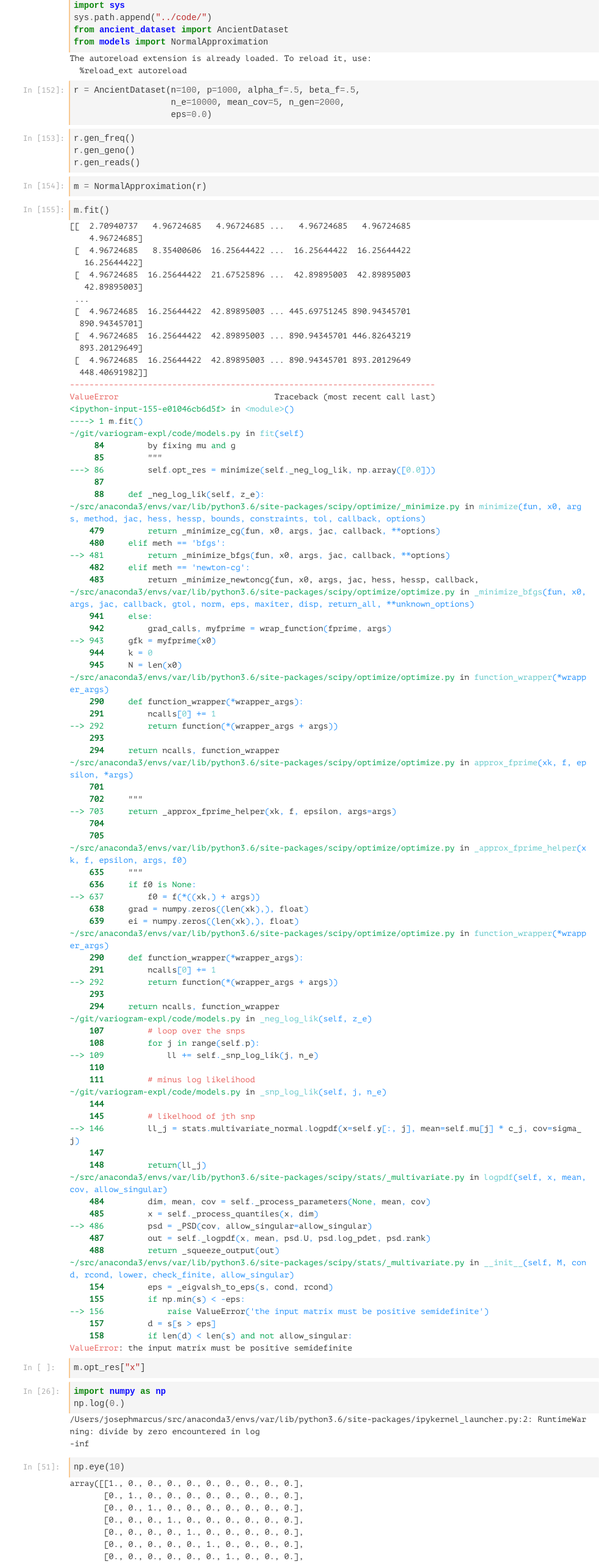
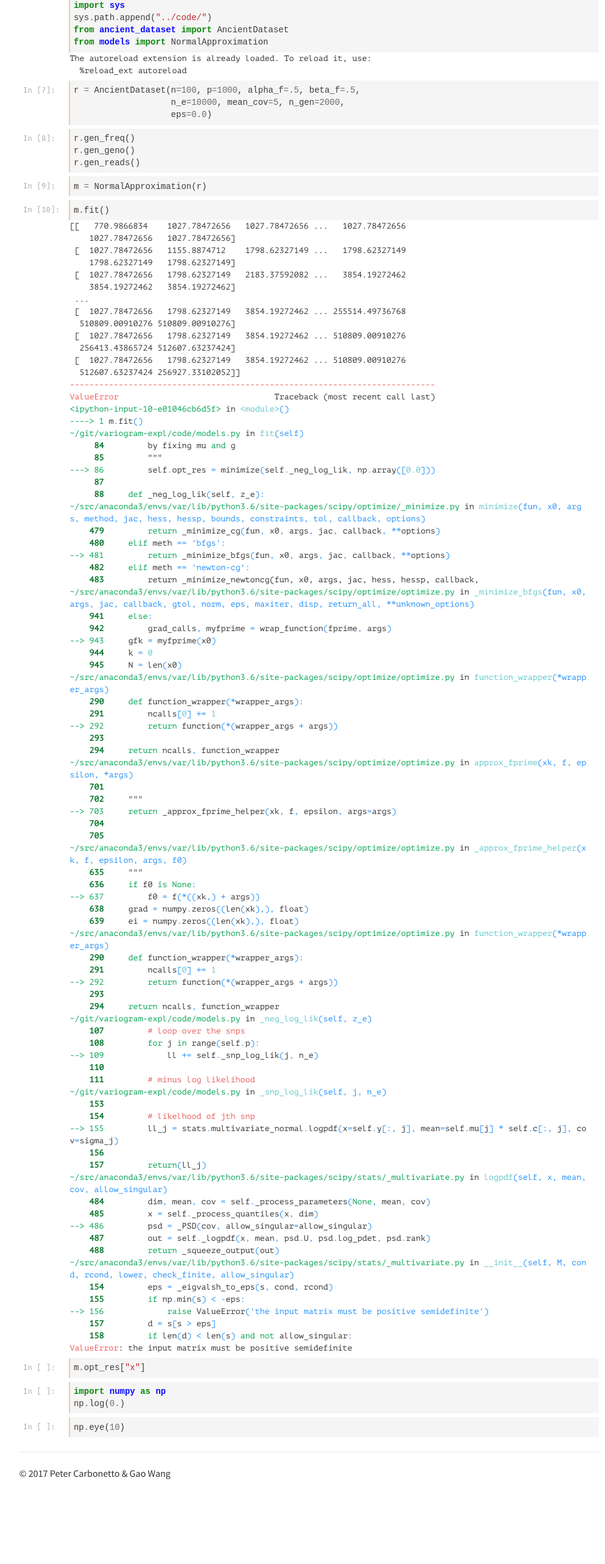
Before and after one commit to ancient-dna/variogram-expl, a plain HTML site: page docs/analysis/sandbox.html in a window 1280 px wide. Shown: the part 193-2758 px from the top of the page at 61% size, without its empty margins (129-1122 px from the left). After the commit the page ends 2636 px from the top, so only its background shows below. Drawn offline with nearby package versions, Linux system fonts and the light colour scheme; some packages are replaced by stand-ins of ours; files that its build step writes are made by us from their sources; files whose address does not match are found by name.

Commit message:
updated docs and code for normal approx

```diff
--- a/docs/analysis/sandbox.html
+++ b/docs/analysis/sandbox.html
@@ -110,7 +110,7 @@ body {
 </div><!--/.navbar -->
 <div class="cell border-box-sizing code_cell rendered">
 <div class="input">
-<div class="prompt input_prompt">In&nbsp;[151]:</div>
+<div class="prompt input_prompt">In&nbsp;[6]:</div>
 <div class="inner_cell">
     <div class="input_area">
 <div class=" highlight hl-ipython3"><pre><span></span><span class="o">%</span><span class="k">load_ext</span> autoreload
@@ -141,7 +141,7 @@ body {
 </div>
 <div class="cell border-box-sizing code_cell rendered">
 <div class="input">
-<div class="prompt input_prompt">In&nbsp;[152]:</div>
+<div class="prompt input_prompt">In&nbsp;[7]:</div>
 <div class="inner_cell">
     <div class="input_area">
 <div class=" highlight hl-ipython3"><pre><span></span><span class="n">r</span> <span class="o">=</span> <span class="n">AncientDataset</span><span class="p">(</span><span class="n">n</span><span class="o">=</span><span class="mi">100</span><span class="p">,</span> <span class="n">p</span><span class="o">=</span><span class="mi">1000</span><span class="p">,</span> <span class="n">alpha_f</span><span class="o">=.</span><span class="mi">5</span><span class="p">,</span> <span class="n">beta_f</span><span class="o">=.</span><span class="mi">5</span><span class="p">,</span>
@@ -154,7 +154,7 @@ body {
 </div>
 <div class="cell border-box-sizing code_cell rendered">
 <div class="input">
-<div class="prompt input_prompt">In&nbsp;[153]:</div>
+<div class="prompt input_prompt">In&nbsp;[8]:</div>
 <div class="inner_cell">
     <div class="input_area">
 <div class=" highlight hl-ipython3"><pre><span></span><span class="n">r</span><span class="o">.</span><span class="n">gen_freq</span><span class="p">()</span>
@@ -167,7 +167,7 @@ body {
 </div>
 <div class="cell border-box-sizing code_cell rendered">
 <div class="input">
-<div class="prompt input_prompt">In&nbsp;[154]:</div>
+<div class="prompt input_prompt">In&nbsp;[9]:</div>
 <div class="inner_cell">
     <div class="input_area">
 <div class=" highlight hl-ipython3"><pre><span></span><span class="n">m</span> <span class="o">=</span> <span class="n">NormalApproximation</span><span class="p">(</span><span class="n">r</span><span class="p">)</span>
@@ -178,7 +178,7 @@ body {
 </div>
 <div class="cell border-box-sizing code_cell rendered">
 <div class="input">
-<div class="prompt input_prompt">In&nbsp;[155]:</div>
+<div class="prompt input_prompt">In&nbsp;[10]:</div>
 <div class="inner_cell">
     <div class="input_area">
 <div class=" highlight hl-ipython3"><pre><span></span><span class="n">m</span><span class="o">.</span><span class="n">fit</span><span class="p">()</span>
@@ -191,19 +191,19 @@ body {
 <div class="output_area">
 <div class="prompt"></div>
 <div class="output_subarea output_stream output_stdout output_text">
-<pre>[[  2.70940737   4.96724685   4.96724685 ...   4.96724685   4.96724685
-    4.96724685]
- [  4.96724685   8.35400606  16.25644422 ...  16.25644422  16.25644422
-   16.25644422]
- [  4.96724685  16.25644422  21.67525896 ...  42.89895003  42.89895003
-   42.89895003]
+<pre>[[   770.9866834    1027.78472656   1027.78472656 ...   1027.78472656
+    1027.78472656   1027.78472656]
+ [  1027.78472656   1155.8874712    1798.62327149 ...   1798.62327149
+    1798.62327149   1798.62327149]
+ [  1027.78472656   1798.62327149   2183.37592082 ...   3854.19272462
+    3854.19272462   3854.19272462]
  ...
- [  4.96724685  16.25644422  42.89895003 ... 445.69751245 890.94345701
-  890.94345701]
- [  4.96724685  16.25644422  42.89895003 ... 890.94345701 446.82643219
-  893.20129649]
- [  4.96724685  16.25644422  42.89895003 ... 890.94345701 893.20129649
-  448.40691982]]
+ [  1027.78472656   1798.62327149   3854.19272462 ... 255514.49736768
+  510809.00910276 510809.00910276]
+ [  1027.78472656   1798.62327149   3854.19272462 ... 510809.00910276
+  256413.43865724 512607.63237424]
+ [  1027.78472656   1798.62327149   3854.19272462 ... 510809.00910276
+  512607.63237424 256927.33102052]]
 </pre>
 </div>
 </div>
@@ -213,7 +213,7 @@ body {
 <pre>
 <span class="ansi-red-fg">---------------------------------------------------------------------------</span>
 <span class="ansi-red-fg">ValueError</span>                                Traceback (most recent call last)
-<span class="ansi-green-fg">&lt;ipython-input-155-e01046cb6d5f&gt;</span> in <span class="ansi-cyan-fg">&lt;module&gt;</span><span class="ansi-blue-fg">()</span>
+<span class="ansi-green-fg">&lt;ipython-input-10-e01046cb6d5f&gt;</span> in <span class="ansi-cyan-fg">&lt;module&gt;</span><span class="ansi-blue-fg">()</span>
 <span class="ansi-green-fg">----&gt; 1</span><span class="ansi-red-fg"> </span>m<span class="ansi-blue-fg">.</span>fit<span class="ansi-blue-fg">(</span><span class="ansi-blue-fg">)</span>
 <span class="ansi-green-fg">~/git/variogram-expl/code/models.py</span> in <span class="ansi-cyan-fg">fit</span><span class="ansi-blue-fg">(self)</span>
 <span class="ansi-green-intense-fg ansi-bold">     84</span>         by fixing mu <span class="ansi-green-fg">and</span> g
@@ -264,11 +264,11 @@ body {
 <span class="ansi-green-intense-fg ansi-bold">    110</span>
 <span class="ansi-green-intense-fg ansi-bold">    111</span>         <span class="ansi-red-fg"># minus log likelihood</span>
 <span class="ansi-green-fg">~/git/variogram-expl/code/models.py</span> in <span class="ansi-cyan-fg">_snp_log_lik</span><span class="ansi-blue-fg">(self, j, n_e)</span>
-<span class="ansi-green-intense-fg ansi-bold">    144</span>
-<span class="ansi-green-intense-fg ansi-bold">    145</span>         <span class="ansi-red-fg"># likelhood of jth snp</span>
-<span class="ansi-green-fg">--&gt; 146</span><span class="ansi-red-fg">         </span>ll_j <span class="ansi-blue-fg">=</span> stats<span class="ansi-blue-fg">.</span>multivariate_normal<span class="ansi-blue-fg">.</span>logpdf<span class="ansi-blue-fg">(</span>x<span class="ansi-blue-fg">=</span>self<span class="ansi-blue-fg">.</span>y<span class="ansi-blue-fg">[</span><span class="ansi-blue-fg">:</span><span class="ansi-blue-fg">,</span> j<span class="ansi-blue-fg">]</span><span class="ansi-blue-fg">,</span> mean<span class="ansi-blue-fg">=</span>self<span class="ansi-blue-fg">.</span>mu<span class="ansi-blue-fg">[</span>j<span class="ansi-blue-fg">]</span> <span class="ansi-blue-fg">*</span> c_j<span class="ansi-blue-fg">,</span> cov<span class="ansi-blue-fg">=</span>sigma_j<span class="ansi-blue-fg">)</span>
-<span class="ansi-green-intense-fg ansi-bold">    147</span>
-<span class="ansi-green-intense-fg ansi-bold">    148</span>         <span class="ansi-green-fg">return</span><span class="ansi-blue-fg">(</span>ll_j<span class="ansi-blue-fg">)</span>
+<span class="ansi-green-intense-fg ansi-bold">    153</span>
+<span class="ansi-green-intense-fg ansi-bold">    154</span>         <span class="ansi-red-fg"># likelhood of jth snp</span>
+<span class="ansi-green-fg">--&gt; 155</span><span class="ansi-red-fg">         </span>ll_j <span class="ansi-blue-fg">=</span> stats<span class="ansi-blue-fg">.</span>multivariate_normal<span class="ansi-blue-fg">.</span>logpdf<span class="ansi-blue-fg">(</span>x<span class="ansi-blue-fg">=</span>self<span class="ansi-blue-fg">.</span>y<span class="ansi-blue-fg">[</span><span class="ansi-blue-fg">:</span><span class="ansi-blue-fg">,</span> j<span class="ansi-blue-fg">]</span><span class="ansi-blue-fg">,</span> mean<span class="ansi-blue-fg">=</span>self<span class="ansi-blue-fg">.</span>mu<span class="ansi-blue-fg">[</span>j<span class="ansi-blue-fg">]</span> <span class="ansi-blue-fg">*</span> self<span class="ansi-blue-fg">.</span>c<span class="ansi-blue-fg">[</span><span class="ansi-blue-fg">:</span><span class="ansi-blue-fg">,</span> j<span class="ansi-blue-fg">]</span><span class="ansi-blue-fg">,</span> cov<span class="ansi-blue-fg">=</span>sigma_j<span class="ansi-blue-fg">)</span>
+<span class="ansi-green-intense-fg ansi-bold">    156</span>
+<span class="ansi-green-intense-fg ansi-bold">    157</span>         <span class="ansi-green-fg">return</span><span class="ansi-blue-fg">(</span>ll_j<span class="ansi-blue-fg">)</span>
 <span class="ansi-green-fg">~/src/anaconda3/envs/var/lib/python3.6/site-packages/scipy/stats/_multivariate.py</span> in <span class="ansi-cyan-fg">logpdf</span><span class="ansi-blue-fg">(self, x, mean, cov, allow_singular)</span>
 <span class="ansi-green-intense-fg ansi-bold">    484</span>         dim<span class="ansi-blue-fg">,</span> mean<span class="ansi-blue-fg">,</span> cov <span class="ansi-blue-fg">=</span> self<span class="ansi-blue-fg">.</span>_process_parameters<span class="ansi-blue-fg">(</span><span class="ansi-green-fg">None</span><span class="ansi-blue-fg">,</span> mean<span class="ansi-blue-fg">,</span> cov<span class="ansi-blue-fg">)</span>
 <span class="ansi-green-intense-fg ansi-bold">    485</span>         x <span class="ansi-blue-fg">=</span> self<span class="ansi-blue-fg">.</span>_process_quantiles<span class="ansi-blue-fg">(</span>x<span class="ansi-blue-fg">,</span> dim<span class="ansi-blue-fg">)</span>
@@ -300,7 +300,7 @@ body {
 </div>
 <div class="cell border-box-sizing code_cell rendered">
 <div class="input">
-<div class="prompt input_prompt">In&nbsp;[26]:</div>
+<div class="prompt input_prompt">In&nbsp;[&nbsp;]:</div>
 <div class="inner_cell">
     <div class="input_area">
 <div class=" highlight hl-ipython3"><pre><span></span><span class="kn">import</span> <span class="nn">numpy</span> <span class="k">as</span> <span class="nn">np</span>
@@ -309,50 +309,14 @@ body {
 </div>
 </div>
 </div>
-<div class="output_wrapper">
-<div class="output">
-<div class="output_area">
-<div class="prompt"></div>
-<div class="output_subarea output_stream output_stderr output_text">
-<pre>/Users/josephmarcus/src/anaconda3/envs/var/lib/python3.6/site-packages/ipykernel_launcher.py:2: RuntimeWarning: divide by zero encountered in log
-</pre>
-</div>
-</div>
-<div class="output_area">
-<div class="prompt output_prompt">Out[26]:</div>
-<div class="output_text output_subarea output_execute_result">
-<pre>-inf</pre>
-</div>
-</div>
-</div>
-</div>
 </div>
 <div class="cell border-box-sizing code_cell rendered">
 <div class="input">
-<div class="prompt input_prompt">In&nbsp;[51]:</div>
+<div class="prompt input_prompt">In&nbsp;[&nbsp;]:</div>
 <div class="inner_cell">
     <div class="input_area">
 <div class=" highlight hl-ipython3"><pre><span></span><span class="n">np</span><span class="o">.</span><span class="n">eye</span><span class="p">(</span><span class="mi">10</span><span class="p">)</span>
 </pre></div>
-</div>
-</div>
-</div>
-<div class="output_wrapper">
-<div class="output">
-<div class="output_area">
-<div class="prompt output_prompt">Out[51]:</div>
-<div class="output_text output_subarea output_execute_result">
-<pre>array([[1., 0., 0., 0., 0., 0., 0., 0., 0., 0.],
-       [0., 1., 0., 0., 0., 0., 0., 0., 0., 0.],
-       [0., 0., 1., 0., 0., 0., 0., 0., 0., 0.],
-       [0., 0., 0., 1., 0., 0., 0., 0., 0., 0.],
-       [0., 0., 0., 0., 1., 0., 0., 0., 0., 0.],
-       [0., 0., 0., 0., 0., 1., 0., 0., 0., 0.],
-       [0., 0., 0., 0., 0., 0., 1., 0., 0., 0.],
-       [0., 0., 0., 0., 0., 0., 0., 1., 0., 0.],
-       [0., 0., 0., 0., 0., 0., 0., 0., 1., 0.],
-       [0., 0., 0., 0., 0., 0., 0., 0., 0., 1.]])</pre>
-</div>
 </div>
 </div>
 </div>
```
Also changed, not shown: docs/analysis/normal-approx.html (+48 -18 lines), 3 other files.
